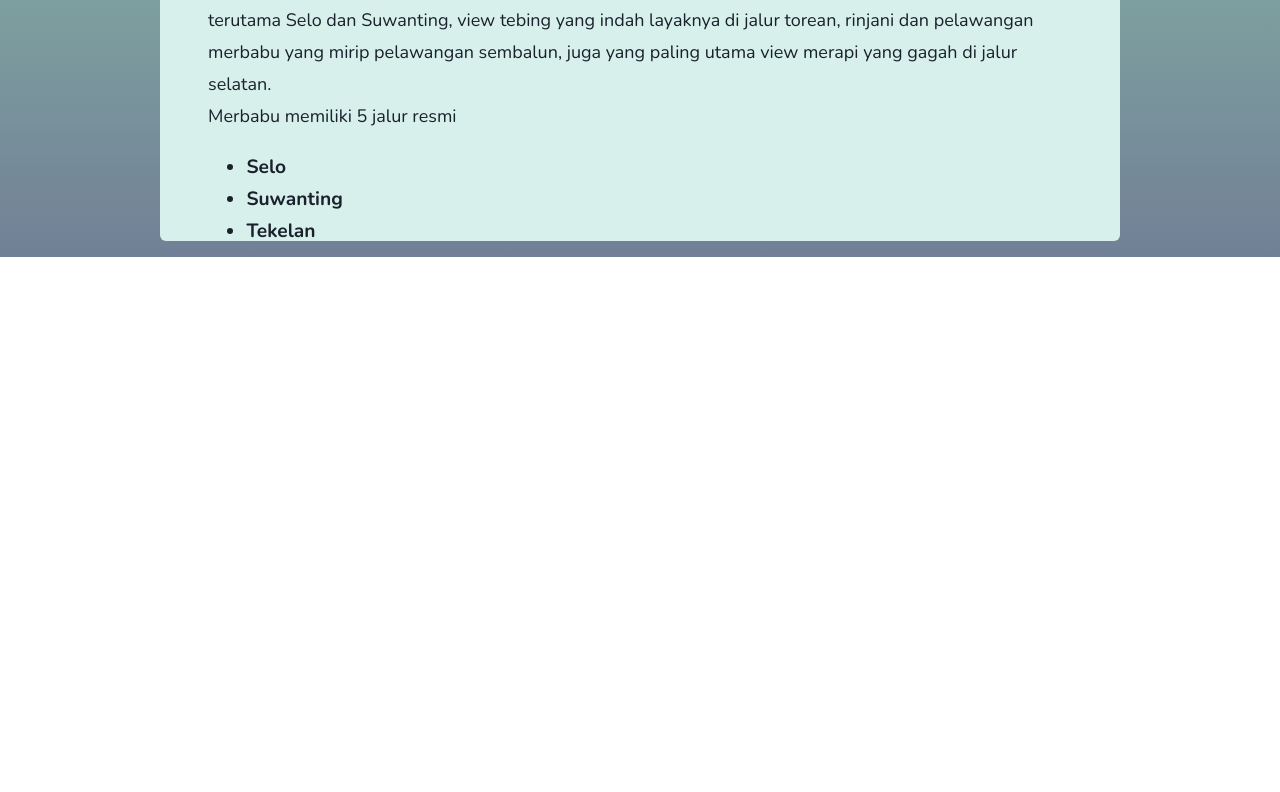
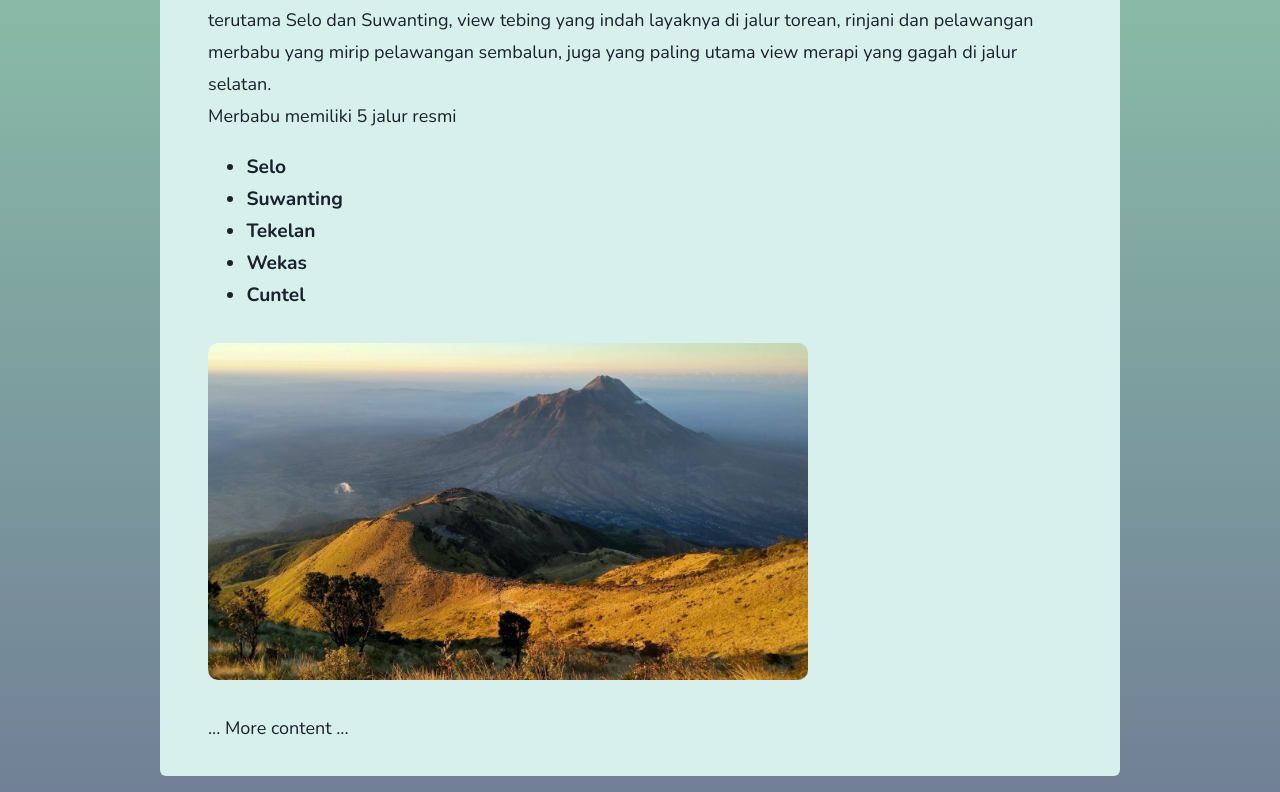
Before and after one commit to zubeirarhesta/cohico, a Next.js app: page /posts/hiking-to-merbabu-via-suwanting in a window 1280 px wide. Shown: the part 583-1375 px from the top of the page. Before the commit the page ends 840 px from the top, so only its background shows below. Built offline with nearby package versions, Linux system fonts and the light colour scheme.

Commit message:
tweaking post-content background

```diff
--- a/components/posts/post-detail/post-content.js
+++ b/components/posts/post-detail/post-content.js
@@ -38,6 +38,9 @@ export default function PostContent(props) {
             alt={image.properties.alt}
             width={600}
             height={300}
+            style={{
+              marginTop: "2rem",
+            }}
           />
         );
       }
@@ -91,12 +94,7 @@ export default function PostContent(props) {
     },
   };
   return (
-    <Flex
-      minW="22rem"
-      mx="0"
-      bgGradient="linear(to-b, green.200, gray.500)"
-      height="105vh"
-    >
+    <Flex minW="22rem" mx="0" bgGradient="linear(to-b, green.200, gray.500)">
       <Box
         as="article"
         width="95%"
@@ -109,6 +107,7 @@ export default function PostContent(props) {
         padding="0"
         overflow="hidden"
         justifySelf="center"
+        minH="100vh"
       >
         <PostHeader title={post.title} image={imagePath} />
         <Box padding={["1rem", "2rem"]}>
```
